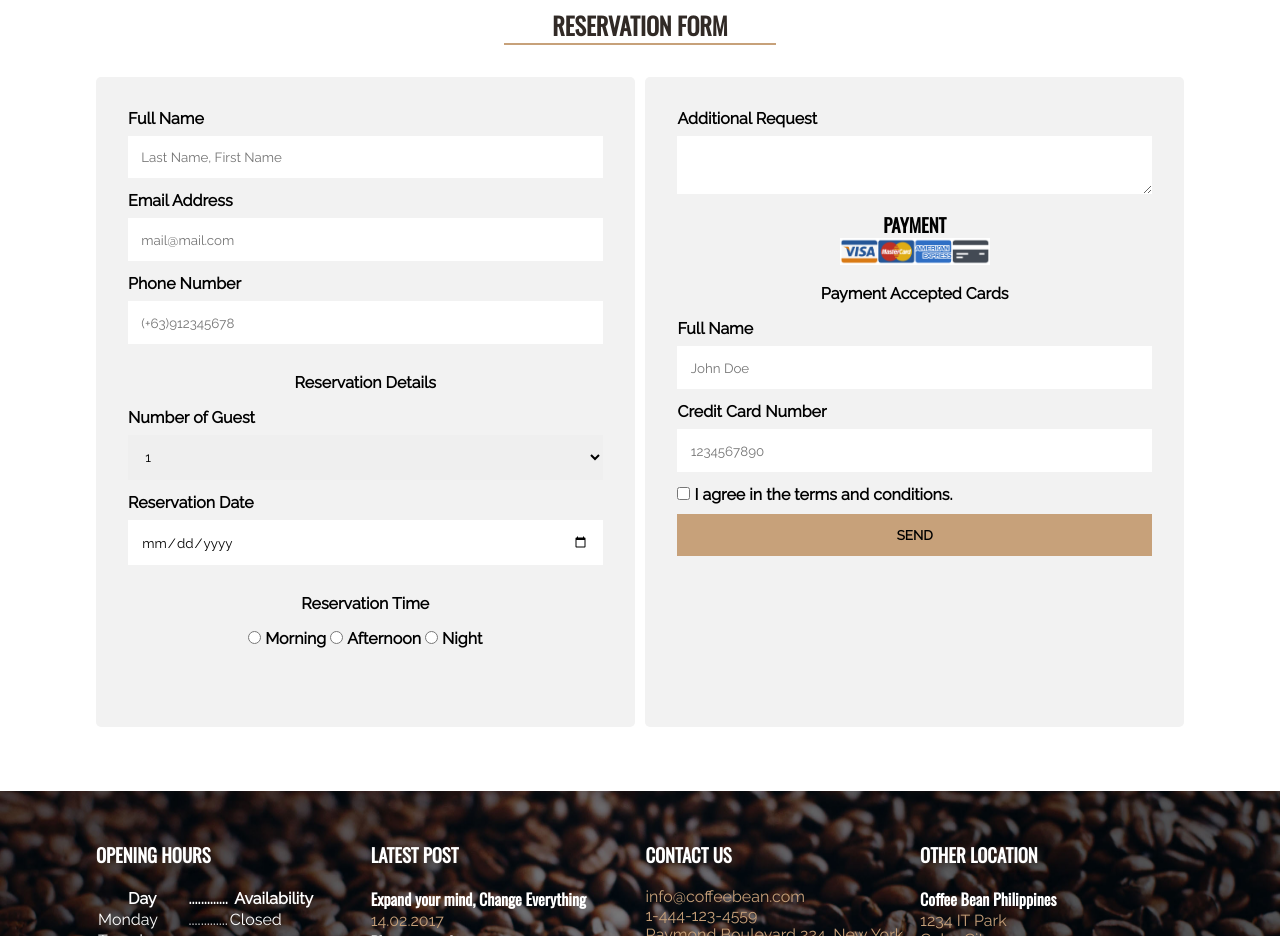
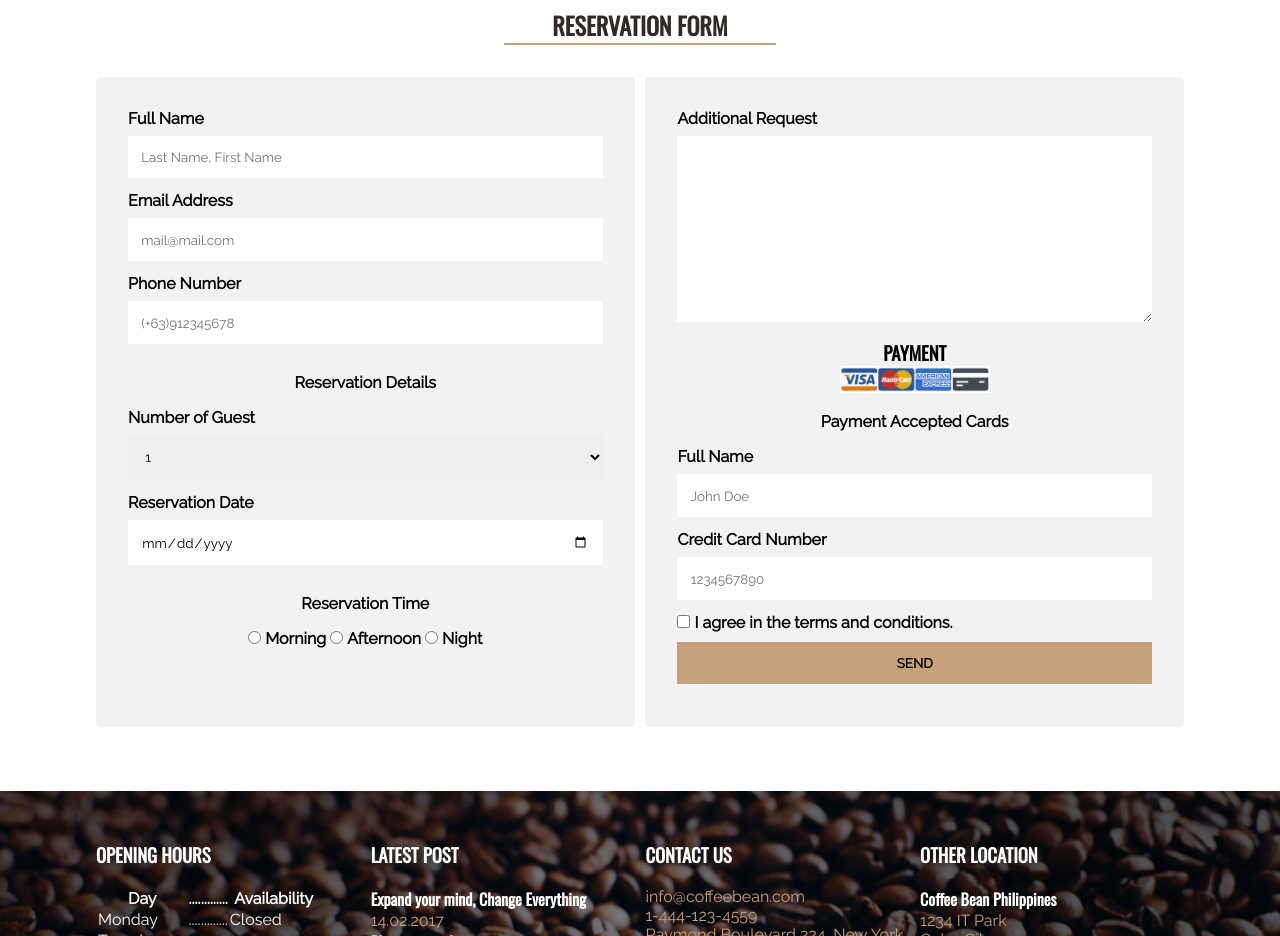
Before and after one commit to yuky00/yuka.github.io, a plain HTML site: page index.html in a window 1280 px wide. Shown: the part 4000-4936 px from the top of the page. Drawn offline with nearby package versions, Linux system fonts and the light colour scheme.

Commit message:
Update index.html

```diff
--- a/index.html
+++ b/index.html
@@ -212,7 +212,7 @@
         </div>
         <div class="form-group">
             <label for="request">Additional Request</label>
-            <textarea name="request" id="request" cols="30 rows=10" required></textarea>
+            <textarea name="request" id="request" cols="30" rows="10" required></textarea>
             <h3>Payment</h3>
             <p>Payment Accepted Cards</p>
             <label for="name_card">Full Name</label>
```
